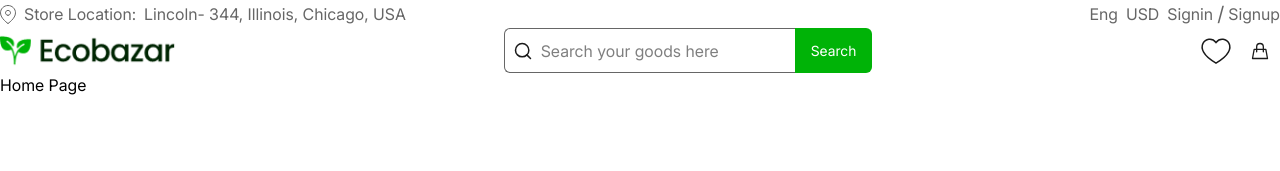
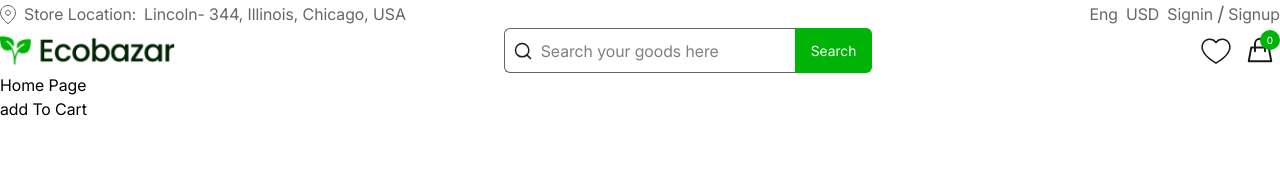
Before and after one commit to Shanto-prime/e-commerce-frontend, a React (Vite) app: page / in a window 1280 px wide. Shown: the top 171 px of the page. Built offline with nearby package versions, Linux system fonts and the light colour scheme.

Commit message:
feat: implement Layout component to manage Navbar and Home, update props for Cart and Home components

```diff
--- a/src/App.jsx
+++ b/src/App.jsx
@@ -1,11 +1,9 @@
-import Home from "./Components/Home/Home";
-import Navbar from "./Components/Navbar/Navbar";
+import Layout from "./Components/Layout";
 
 function App() {
     return (
         <>
-            <Navbar />
-            <Home />
+            <Layout />
         </>
     );
 }
--- a/src/Components/Home/Home.jsx
+++ b/src/Components/Home/Home.jsx
@@ -1,7 +1,10 @@
-export default function Home() {
+export default function Home({ setCartItemCount, cartItemCount }) {
     return (
         <>
             <h3>Home Page</h3>
+            <button onClick={() => setCartItemCount(cartItemCount + 1)}>
+                add To Cart
+            </button>
         </>
     );
 }
--- /dev/null
+++ b/src/Components/Layout.jsx
@@ -0,0 +1,20 @@
+import { useState } from "react";
+import Home from "./Home/Home";
+import Navbar from "./Navbar/Navbar";
+export default function Layout() {
+    const [isLogin, setIsLogin] = useState(false);
+    const [cartItemCount, setCartItemCount] = useState(0);
+    return (
+        <>
+            <Navbar
+                cartItemCount={cartItemCount}
+                userStatus={isLogin}
+                setUserStatus={setIsLogin}
+            />
+            <Home
+                setCartItemCount={setCartItemCount}
+                cartItemCount={cartItemCount}
+            />
+        </>
+    );
+}
--- a/src/Components/Navbar/Navbar.jsx
+++ b/src/Components/Navbar/Navbar.jsx
@@ -1,11 +1,9 @@
-import { useState } from "react";
 import HeartSVG from "../CommonIcons/HeartSVG";
 import MapPinSVG from "../CommonIcons/MapPinSVG";
 import SearchSVG from "../CommonIcons/SearchSVG";
 import Button from "../UI/Button/Button";
 import Cart from "../UI/Checkbox/Cart";
-export default function Navbar() {
-    const [isLogin, setIsLogin] = useState(false);
+export default function Navbar({ cartItemCount, userStatus, setUserStatus }) {
     return (
         <>
             <nav className="container mx-auto">
@@ -23,23 +21,27 @@ export default function Navbar() {
                             <span>USD</span>
                         </div>
                         <div>
-                            {isLogin ? (
+                            {userStatus ? (
                                 <div className="flex items-center gap-1 ">
-                                    <button onClick={() => setIsLogin(false)}>
+                                    <button
+                                        onClick={() => setUserStatus(false)}
+                                    >
                                         Logout
                                     </button>
                                     <span className="text-xl">/</span>
-                                    <button onClick={() => setIsLogin(false)}>
+                                    <button
+                                        onClick={() => setUserStatus(false)}
+                                    >
                                         Profile
                                     </button>
                                 </div>
                             ) : (
                                 <div className="flex items-center gap-1 ">
-                                    <button onClick={() => setIsLogin(true)}>
+                                    <button onClick={() => setUserStatus(true)}>
                                         Signin
                                     </button>
                                     <span className="text-xl">/</span>
-                                    <button onClick={() => setIsLogin(true)}>
+                                    <button onClick={() => setUserStatus(true)}>
                                         Signup
                                     </button>
                                 </div>
@@ -67,7 +69,7 @@ export default function Navbar() {
                     </div>
                     <div className="flex items-center gap-2">
                         <HeartSVG />
-                        <Cart variant="ghost" />
+                        <Cart variant="ghost" cartItemCount={cartItemCount} />
                     </div>
                 </div>
             </nav>
--- a/src/Components/UI/Checkbox/Cart.jsx
+++ b/src/Components/UI/Checkbox/Cart.jsx
@@ -1,10 +1,15 @@
-export default function Cart({ variant = "solid", className = "", ...props }) {
+export default function Cart({
+    variant = "solid",
+    cartItemCount = 0,
+    className = "",
+    ...props
+}) {
     const base =
         "w-10 h-10 inline-flex items-center justify-center transition-all duration-200 rounded-[43px]";
 
     const variants = {
-        solid: "bg-[var(--primary)] hover:bg-[var(--primary-hover)]",
-        ghost: "bg-white border-0 hover:bg-[var(--primary-bg-hover)]",
+        solid: "bg-[var(--primary)] group-hover:bg-[var(--primary-hover)]",
+        ghost: "bg-white border-0 group-hover:bg-[var(--primary-bg-hover)]",
     };
 
     const getBagColor = () => {
@@ -17,7 +22,14 @@ export default function Cart({ variant = "solid", className = "", ...props }) {
         }
     };
 
+    // handleCartItemCount = () => {
+    //     const cartItems = localStorage.getItem("cartItems");
+    //     const itemCount = cartItems ? JSON.parse(cartItems).length : 0;
+    //     return itemCount;
+    // };
+
     return (
+        <div className="relative group">
             <button
                 className={`${base} ${variants[variant]} ${className}`}
                 {...props}
@@ -26,8 +38,8 @@ export default function Cart({ variant = "solid", className = "", ...props }) {
                     viewBox="0 0 20 20"
                     xmlns="http://www.w3.org/2000/svg"
                     xmlnsXlink="http://www.w3.org/1999/xlink"
-                width="20.000000"
-                height="20.000000"
+                    width="30.000000"
+                    height="30.000000"
                     fill="none"
                 >
                     <rect
@@ -48,5 +60,9 @@ export default function Cart({ variant = "solid", className = "", ...props }) {
                     />
                 </svg>
             </button>
+            <span className="absolute top-0 right-0 bg-[var(--primary)] transition-all duration-200 group-hover:bg-[var(--primary-hover)] text-white w-5 h-5 rounded-full flex items-center justify-center text-[10px]">
+                {cartItemCount < 10 ? cartItemCount : "9+"}
+            </span>
+        </div>
     );
 }
```
Lines whose indentation alone changed are shown as unchanged.
